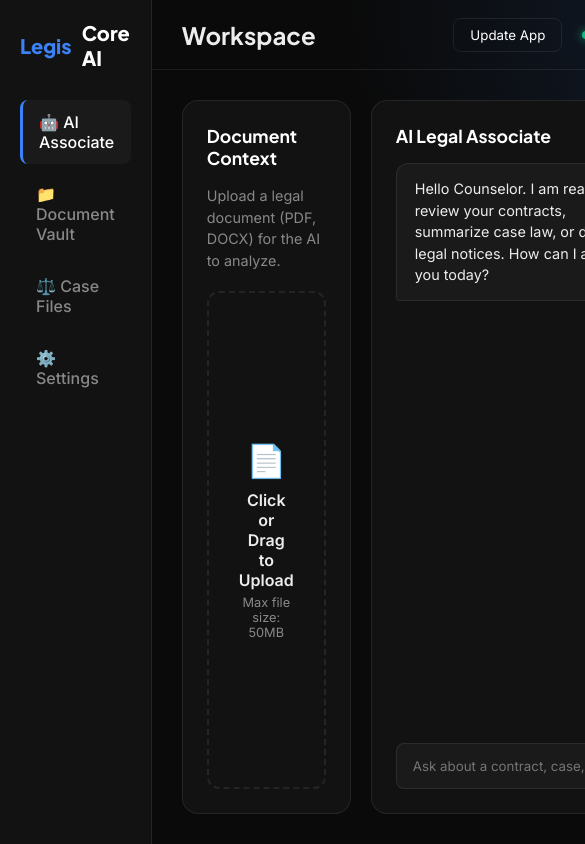
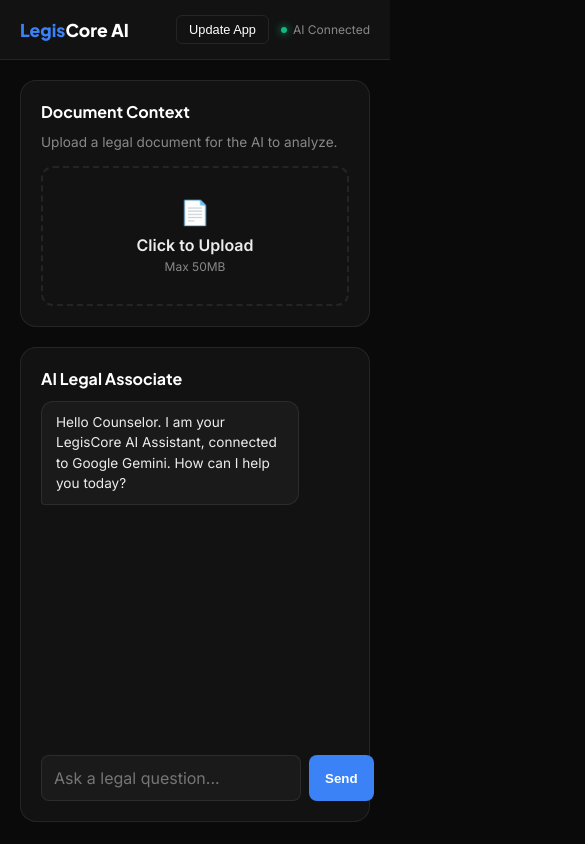
Before and after one commit to shehulhadi/ai-prototype, a plain HTML site: page app.html in a window 390 px wide. Shown: the top 844 px of the page, 585 px wide, since content can reach past the window. Drawn offline with Linux system fonts and the light colour scheme.

Commit message:
Fix mobile layout and fully connect real Gemini AI

```diff
--- a/app.html
+++ b/app.html
@@ -12,135 +12,130 @@
   --accent: #3b82f6; --accent-glow: rgba(59, 130, 246, 0.15);
 }
 * { box-sizing: border-box; margin: 0; padding: 0; }
-body { background: var(--bg); color: var(--text); font-family: 'Inter', sans-serif; height: 100vh; display: flex; overflow: hidden; }
+body { background: var(--bg); color: var(--text); font-family: 'Inter', sans-serif; min-height: 100vh; display: flex; flex-direction: column; }
 h1, h2, h3, .brand { font-family: 'Plus Jakarta Sans', sans-serif; }
 
-/* Sidebar */
-.sidebar { width: 260px; background: var(--surface); border-right: 1px solid var(--border); display: flex; flex-direction: column; padding: 20px; }
-.brand { font-size: 1.25rem; font-weight: 800; color: #fff; margin-bottom: 30px; display: flex; align-items: center; gap: 10px; }
+/* Header & Nav */
+header { background: var(--surface); border-bottom: 1px solid var(--border); padding: 15px 20px; display: flex; justify-content: space-between; align-items: center; }
+.brand { font-size: 1.1rem; font-weight: 800; color: #fff; }
 .brand span { color: var(--accent); }
-.nav-item { padding: 12px 16px; border-radius: 8px; margin-bottom: 8px; color: var(--muted); cursor: pointer; font-weight: 500; display: flex; align-items: center; gap: 12px; transition: 0.2s; }
-.nav-item:hover, .nav-item.active { background: var(--surface-2); color: #fff; }
-.nav-item.active { border-left: 3px solid var(--accent); }
+.header-actions { display: flex; align-items: center; gap: 12px; }
+.btn-update { background: transparent; border: 1px solid var(--border); color: #fff; padding: 6px 12px; border-radius: 6px; cursor: pointer; font-size: 0.8rem; }
+.status { display: flex; align-items: center; gap: 6px; font-size: 0.75rem; color: var(--muted); }
+.dot { width: 6px; height: 6px; background: #10b981; border-radius: 50%; box-shadow: 0 0 8px #10b981; }
 
-/* Main Content */
-.main { flex: 1; display: flex; flex-direction: column; background: radial-gradient(circle at top right, var(--accent-glow), transparent 40%); }
-.header { height: 70px; border-bottom: 1px solid var(--border); display: flex; align-items: center; justify-content: space-between; padding: 0 30px; }
-.status { display: flex; align-items: center; gap: 8px; font-size: 0.85rem; color: var(--muted); }
-.dot { width: 8px; height: 8px; background: #10b981; border-radius: 50%; box-shadow: 0 0 10px #10b981; }
+/* Main Container */
+.container { padding: 20px; display: flex; flex-direction: column; gap: 20px; max-width: 1200px; margin: 0 auto; width: 100%; flex: 1; }
 
-/* Dashboard Area */
-.dashboard { padding: 30px; display: grid; grid-template-columns: 1fr 1fr; gap: 20px; flex: 1; overflow-y: auto; }
-.card { background: var(--surface); border: 1px solid var(--border); border-radius: 16px; padding: 24px; display: flex; flex-direction: column; }
-.card h3 { font-size: 1.1rem; margin-bottom: 16px; color: #fff; }
-.card p { color: var(--muted); font-size: 0.9rem; line-height: 1.5; }
+/* Cards */
+.card { background: var(--surface); border: 1px solid var(--border); border-radius: 16px; padding: 20px; display: flex; flex-direction: column; }
+.card h3 { font-size: 1rem; margin-bottom: 12px; color: #fff; }
+.card p { color: var(--muted); font-size: 0.85rem; margin-bottom: 16px; }
 
 /* File Drop Zone */
-.drop-zone { border: 2px dashed var(--border); border-radius: 12px; padding: 30px; text-align: center; transition: 0.2s; cursor: pointer; display: flex; flex-direction: column; align-items: center; justify-content: center; height: 100%; }
+.drop-zone { border: 2px dashed var(--border); border-radius: 12px; padding: 20px; text-align: center; transition: 0.2s; cursor: pointer; display: flex; flex-direction: column; align-items: center; justify-content: center; min-height: 140px; }
 .drop-zone:hover { border-color: var(--accent); background: var(--accent-glow); }
-.drop-icon { font-size: 2rem; margin-bottom: 10px; }
+.drop-icon { font-size: 1.5rem; margin-bottom: 8px; }
 
 /* AI Chat */
-.chat-container { display: flex; flex-direction: column; height: 100%; }
-.chat-messages { flex: 1; overflow-y: auto; display: flex; flex-direction: column; gap: 16px; margin-bottom: 20px; }
-.msg { max-width: 85%; padding: 14px 18px; border-radius: 12px; font-size: 0.9rem; line-height: 1.5; }
+.chat-container { display: flex; flex-direction: column; height: 400px; }
+.chat-messages { flex: 1; overflow-y: auto; display: flex; flex-direction: column; gap: 12px; margin-bottom: 12px; padding-right: 5px; }
+.msg { max-width: 85%; padding: 10px 14px; border-radius: 12px; font-size: 0.85rem; line-height: 1.5; }
 .msg.ai { background: var(--surface-2); border: 1px solid var(--border); border-bottom-left-radius: 4px; align-self: flex-start; }
 .msg.user { background: var(--accent); color: #fff; border-bottom-right-radius: 4px; align-self: flex-end; }
-.chat-input { display: flex; gap: 10px; }
-.chat-input input { flex: 1; background: var(--surface-2); border: 1px solid var(--border); border-radius: 8px; padding: 14px 16px; color: #fff; font-family: inherit; outline: none; transition: 0.2s; }
+.chat-input { display: flex; gap: 8px; }
+.chat-input input { flex: 1; background: var(--surface-2); border: 1px solid var(--border); border-radius: 8px; padding: 12px; color: #fff; font-family: inherit; outline: none; font-size: 16px; }
 .chat-input input:focus { border-color: var(--accent); }
-.chat-input button { background: var(--accent); color: #fff; border: none; border-radius: 8px; padding: 0 20px; font-weight: 600; cursor: pointer; transition: 0.2s; }
-.chat-input button:hover { filter: brightness(1.1); }
+.chat-input button { background: var(--accent); color: #fff; border: none; border-radius: 8px; padding: 0 16px; font-weight: 600; cursor: pointer; }
+
+@media (min-width: 768px) {
+  .container { display: grid; grid-template-columns: 300px 1fr; align-items: start; }
+  .chat-container { height: 500px; }
+}
 </style>
 </head>
 <body>
 
-<div class="sidebar">
+<header>
   <div class="brand"><span>Legis</span>Core AI</div>
-  <div class="nav-item active">🤖 AI Associate</div>
-  <div class="nav-item">📁 Document Vault</div>
-  <div class="nav-item">⚖️ Case Files</div>
-  <div class="nav-item">⚙️ Settings</div>
+  <div class="header-actions">
+    <button onclick="clearAppCache()" class="btn-update">Update App</button>
+    <div class="status"><div class="dot"></div> AI Connected</div>
   </div>
+</header>
 
-<div class="main">
-  <div class="header">
-    <h2>Workspace</h2>
-    <div style="display:flex; align-items:center; gap:20px;"><button onclick="clearAppCache()" style="background:transparent; border:1px solid var(--border); color:#fff; padding:8px 16px; border-radius:8px; cursor:pointer; font-family:inherit;">Update App</button><div class="status"><div class="dot"></div> AI Model Connected</div></div>
-  </div>
-
-  <div class="dashboard">
-    <!-- Left Side: Documents -->
+<div class="container">
+  <!-- Left: Upload -->
   <div class="card">
     <h3>Document Context</h3>
-      <p style="margin-bottom: 20px;">Upload a legal document (PDF, DOCX) for the AI to analyze.</p>
+    <p>Upload a legal document for the AI to analyze.</p>
     <div class="drop-zone" id="dropZone" onclick="document.getElementById('fileInput').click()">
       <input type="file" id="fileInput" hidden>
       <div class="drop-icon" id="dropIcon">📄</div>
-        <div id="dropText" style="font-weight: 600; margin-bottom: 5px;">Click or Drag to Upload</div>
-        <div id="dropSubtext" style="font-size: 0.8rem; color: var(--muted);">Max file size: 50MB</div>
+      <div id="dropText" style="font-weight: 600; margin-bottom: 4px;">Click to Upload</div>
+      <div id="dropSubtext" style="font-size: 0.75rem; color: var(--muted);">Max 50MB</div>
     </div>
   </div>
 
-    <!-- Right Side: AI Chat -->
+  <!-- Right: Chat -->
   <div class="card">
     <h3>AI Legal Associate</h3>
     <div class="chat-container">
       <div class="chat-messages" id="chatMessages">
-          <div class="msg ai">Hello Counselor. I am ready to review your contracts, summarize case law, or draft legal notices. How can I assist you today?</div>
+        <div class="msg ai">Hello Counselor. I am your LegisCore AI Assistant, connected to Google Gemini. How can I help you today?</div>
       </div>
       <div class="chat-input">
-          <input type="text" id="chatInput" placeholder="Ask about a contract, case, or legal clause..." autocomplete="off">
+        <input type="text" id="chatInput" placeholder="Ask a legal question..." autocomplete="off">
         <button id="sendBtn">Send</button>
       </div>
     </div>
   </div>
 </div>
-</div>
-
 
 <script>
-// === DOCUMENT UPLOAD SIMULATION ===
+// === CLEAR CACHE ===
+async function clearAppCache() {
+  if ('caches' in window) {
+    const keys = await caches.keys();
+    for (let k of keys) await caches.delete(k);
+  }
+  window.location.reload(true);
+}
+
+// === DOCUMENT UPLOAD ===
 const dropZone = document.getElementById('dropZone');
 const fileInput = document.getElementById('fileInput');
 const dropIcon = document.getElementById('dropIcon');
 const dropText = document.getElementById('dropText');
 const dropSubtext = document.getElementById('dropSubtext');
-const chatMessages = document.getElementById('chatMessages');
-const chatInput = document.getElementById('chatInput');
-const sendBtn = document.getElementById('sendBtn');
-
 let documentUploaded = false;
 
 function simulateUpload(fileName) {
   dropIcon.innerText = '⏳';
-  dropText.innerText = 'Analyzing document...';
+  dropText.innerText = 'Analyzing...';
   dropSubtext.innerText = fileName;
-
   setTimeout(() => {
     dropIcon.innerText = '✅';
     dropText.innerText = 'Document Loaded';
     dropSubtext.innerText = 'Ready for AI review';
     documentUploaded = true;
-
-    addMessage('ai', `I have successfully processed <b>${fileName}</b>. I have extracted the key parties, dates, and obligations. What would you like me to do with this document?`);
-  }, 2000);
+    addMessage('ai', `I have loaded <b>${fileName}</b>. You can now ask me to summarize it or extract risks.`);
+  }, 1500);
 }
 
-fileInput.addEventListener('change', (e) => {
-  if (e.target.files.length > 0) simulateUpload(e.target.files[0].name);
-});
-
+fileInput.addEventListener('change', (e) => { if (e.target.files.length > 0) simulateUpload(e.target.files[0].name); });
 dropZone.addEventListener('dragover', (e) => { e.preventDefault(); dropZone.style.borderColor = 'var(--accent)'; });
 dropZone.addEventListener('dragleave', () => { dropZone.style.borderColor = 'var(--border)'; });
 dropZone.addEventListener('drop', (e) => {
-  e.preventDefault();
-  dropZone.style.borderColor = 'var(--border)';
+  e.preventDefault(); dropZone.style.borderColor = 'var(--border)';
   if (e.dataTransfer.files.length > 0) simulateUpload(e.dataTransfer.files[0].name);
 });
 
-// === REAL AI CHAT LOGIC (Connected to Google Apps Script) ===
+// === REAL AI CHAT ===
 const API_URL = 'https://script.google.com/macros/s/AKfycbx1ZzD-ze1IjU2AvDxAyPrwWazL6rqSbPYlJnnKVaQIRe7T_za41yDWF4nzjmn0L3fSsA/exec';
+const chatMessages = document.getElementById('chatMessages');
+const chatInput = document.getElementById('chatInput');
+const sendBtn = document.getElementById('sendBtn');
 
 function addMessage(sender, text) {
   const msgDiv = document.createElement('div');
@@ -154,59 +149,51 @@ async function handleSend() {
   const text = chatInput.value.trim();
   if (!text) return;
 
-  // Add user message
   addMessage('user', text);
   chatInput.value = '';
 
-  // Show typing indicator
   const typingId = 'typing-' + Date.now();
   const typingDiv = document.createElement('div');
   typingDiv.className = 'msg ai';
   typingDiv.id = typingId;
-  typingDiv.innerHTML = '<i>LegisCore AI is typing...</i>';
+  typingDiv.innerHTML = '<i>AI is thinking...</i>';
   chatMessages.appendChild(typingDiv);
   chatMessages.scrollTop = chatMessages.scrollHeight;
 
-  // Build the prompt with a system persona
-  const systemPrompt = "You are LegisCore AI, an expert legal associate for Nigerian law firms. Keep answers professional, concise, and helpful. Use bullet points for risks or summaries.";
-  const docContext = documentUploaded ? "A document has been uploaded. The user may ask about its risks, clauses, or summary. " : "No document uploaded yet. If they ask for a document summary or risks, remind them to upload a file first. ";
+  // Build prompt
+  const systemPrompt = "You are LegisCore AI, an expert legal associate for Nigerian law firms. Keep answers professional, concise, and helpful. Use bullet points if listing risks.";
+  const docContext = documentUploaded ? "A document has been uploaded. The user may ask about its risks or summary. " : "No document uploaded yet. ";
   const fullPrompt = systemPrompt + docContext + "User says: " + text;
 
   try {
     const response = await fetch(API_URL, {
       method: 'POST',
-      headers: { 'Content-Type': 'text/plain' }, // Apps Script uses text/plain to bypass CORS preflight
+      headers: { 'Content-Type': 'text/plain' }, // Bypasses CORS preflight
       body: JSON.stringify({ prompt: fullPrompt })
     });
 
     const data = await response.json();
-
-    // Remove typing indicator
     document.getElementById(typingId).remove();
 
     if (data.reply) {
-      // Convert simple markdown (bold/italics/newlines) to HTML
+      // Format markdown to HTML
       let formatted = data.reply
         .replace(/\*\*(.*?)\*\*/g, '<b>$1</b>')
         .replace(/\*(.*?)\*/g, '<i>$1</i>')
-        .replace(/
-/g, '<br>');
+        .replace(/\n/g, '<br>');
       addMessage('ai', formatted);
     } else {
-      addMessage('ai', 'Sorry, I encountered an error processing that request.');
-      console.error("AI Error:", data);
+      addMessage('ai', 'Error: ' + (data.error || 'Could not get response.'));
     }
   } catch (error) {
     document.getElementById(typingId).remove();
-    addMessage('ai', 'Network error: Could not reach the AI backend. Please try again.');
+    addMessage('ai', 'Network error. Could not reach the AI backend.');
     console.error(error);
   }
 }
 
 sendBtn.addEventListener('click', handleSend);
-chatInput.addEventListener('keypress', (e) => {
-  if (e.key === 'Enter') handleSend();
-});
+chatInput.addEventListener('keypress', (e) => { if (e.key === 'Enter') handleSend(); });
 </script>
 </body>
 </html>
```
Lines whose indentation alone changed are shown as unchanged.
